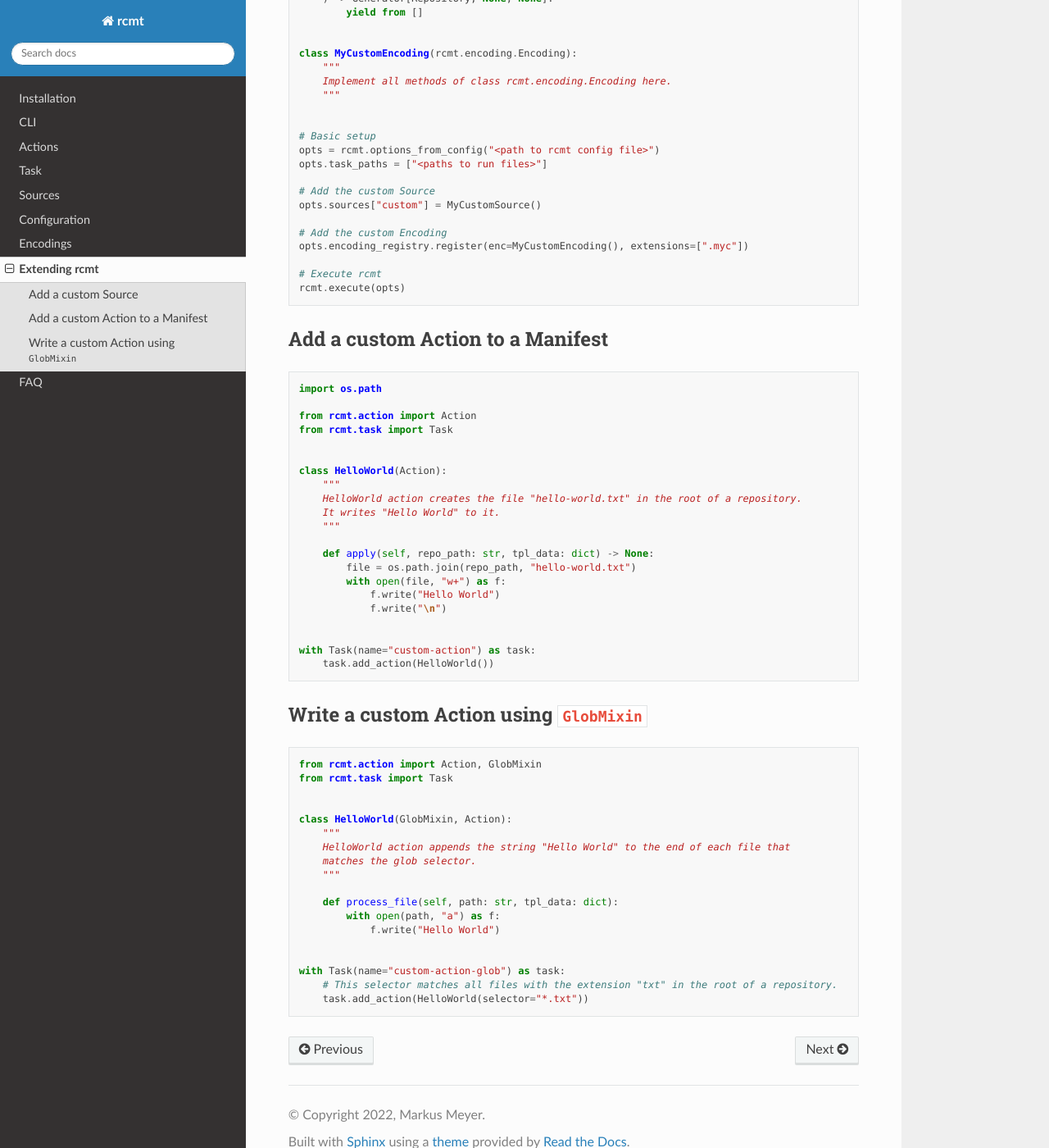
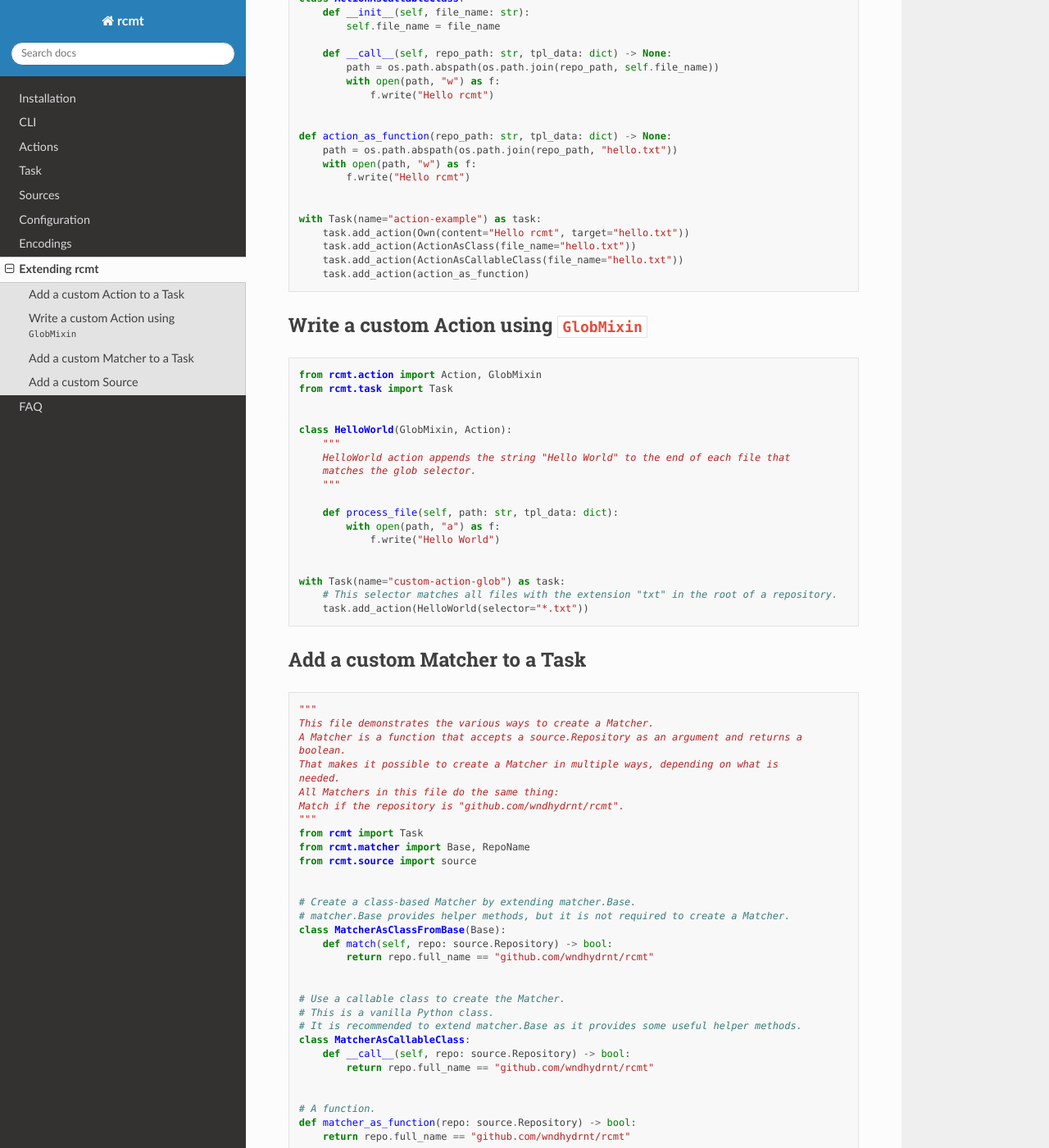
Before and after one commit to wndhydrnt/rcmt, a Sphinx documentation site: the page built from docs/customization.rst, in a window 1280 px wide and 1400 px high, scrolled down 690 px. Shown: the whole window at 82% size. Built offline with Sphinx 7.4.7 and the Read the Docs theme 2.0.0, drawn with Linux system fonts in a browser that asks for light colours; some of the changed text lies outside the part shown.

Commit message:
feat: Let Task accept callables as Actions and Matchers (#335)

```diff
--- a/docs/customization.rst
+++ b/docs/customization.rst
@@ -1,20 +1,13 @@
 Extending rcmt
 ==============
 
-It is possible to use rcmt as library and add custom Sources or Encodings.
+It is possible to extend rcmt add custom Matchers, Actions or Sources.
 
-Add a custom Source
--------------------
+Add a custom Action to a Task
+-----------------------------
 
 .. highlight:: python
-.. include:: ./examples/customization/custom_source.py
-   :code:
-
-Add a custom Action to a Manifest
----------------------------------
-
-.. highlight:: python
-.. include:: ./examples/customization/custom_action.py
+.. include:: ./examples/writing_an_action/task.py
    :code:
 
 Write a custom Action using ``GlobMixin``
@@ -23,3 +16,17 @@ Write a custom Action using ``GlobMixin``
 .. highlight:: python
 .. include:: ./examples/customization/custom_action_globmixin.py
    :code:
+
+Add a custom Matcher to a Task
+------------------------------
+
+.. highlight:: python
+.. include:: ./examples/writing_a_matcher/task.py
+   :code:
+
+Add a custom Source
+-------------------
+
+.. highlight:: python
+.. include:: ./examples/customization/custom_source.py
+   :code:
--- /dev/null
+++ b/docs/examples/writing_a_matcher/task.py
@@ -0,0 +1,46 @@
+"""
+This file demonstrates the various ways to create a Matcher.
+A Matcher is a function that accepts a source.Repository as an argument and returns a
+boolean.
+That makes it possible to create a Matcher in multiple ways, depending on what is
+needed.
+All Matchers in this file do the same thing:
+Match if the repository is "github.com/wndhydrnt/rcmt".
+"""
+from rcmt import Task
+from rcmt.matcher import Base, RepoName
+from rcmt.source import source
+
+
+# Create a class-based Matcher by extending matcher.Base.
+# matcher.Base provides helper methods, but it is not required to create a Matcher.
+class MatcherAsClassFromBase(Base):
+    def match(self, repo: source.Repository) -> bool:
+        return repo.full_name == "github.com/wndhydrnt/rcmt"
+
+
+# Use a callable class to create the Matcher.
+# This is a vanilla Python class.
+# It is recommended to extend matcher.Base as it provides some useful helper methods.
+class MatcherAsCallableClass:
+    def __call__(self, repo: source.Repository) -> bool:
+        return repo.full_name == "github.com/wndhydrnt/rcmt"
+
+
+# A function.
+def matcher_as_function(repo: source.Repository) -> bool:
+    return repo.full_name == "github.com/wndhydrnt/rcmt"
+
+
+with Task(name="matcher-example") as task:
+    # Use the built-in Matcher RepoName that ships with rcmt. It also supports regular
+    # expressions.
+    task.add_matcher(RepoName(search="github.com/wndhydrnt/rcmt"))
+    # Or use the custom class that extends matcher.Base.
+    task.add_matcher(MatcherAsClassFromBase())
+    # Or use the vanilla class.
+    task.add_matcher(MatcherAsCallableClass())
+    # Use the function.
+    task.add_matcher(matcher_as_function)
+    # Use a lambda function.
+    task.add_matcher(lambda repo: repo.full_name == "github.com/wndhydrnt/rcmt")
--- /dev/null
+++ b/docs/examples/writing_an_action/task.py
@@ -0,0 +1,45 @@
+"""
+This file demonstrates the various ways to create an Action.
+An Action is a function that brings one or more files into a desired state.
+The function receives the path to the clone of a repository as well as data it can use
+for templating.
+All Actions in this file do the same thing:
+Create the file "hello.txt" in the root of the repository.
+"""
+import os.path
+
+from rcmt import Task
+from rcmt.action import Action, Own
+
+
+class ActionAsClass(Action):
+    def __init__(self, file_name: str):
+        self.file_name = file_name
+
+    def apply(self, repo_path: str, tpl_data: dict) -> None:
+        path = os.path.abspath(os.path.join(repo_path, self.file_name))
+        with open(path, "w") as f:
+            f.write("Hello rcmt")
+
+
+class ActionAsCallableClass:
+    def __init__(self, file_name: str):
+        self.file_name = file_name
+
+    def __call__(self, repo_path: str, tpl_data: dict) -> None:
+        path = os.path.abspath(os.path.join(repo_path, self.file_name))
+        with open(path, "w") as f:
+            f.write("Hello rcmt")
+
+
+def action_as_function(repo_path: str, tpl_data: dict) -> None:
+    path = os.path.abspath(os.path.join(repo_path, "hello.txt"))
+    with open(path, "w") as f:
+        f.write("Hello rcmt")
+
+
+with Task(name="action-example") as task:
+    task.add_action(Own(content="Hello rcmt", target="hello.txt"))
+    task.add_action(ActionAsClass(file_name="hello.txt"))
+    task.add_action(ActionAsCallableClass(file_name="hello.txt"))
+    task.add_action(action_as_function)
```
Also changed, not shown: 8 other files.
